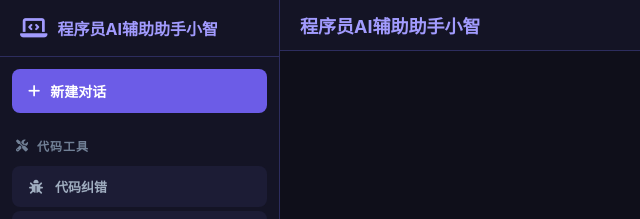
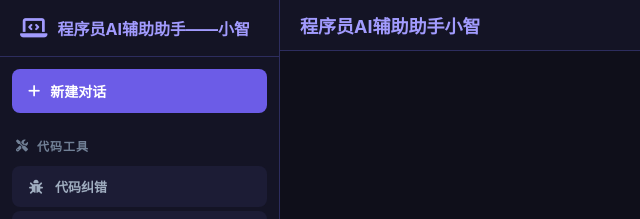
Before and after one commit to Leo-jx/teacher, a website: page public/index.html in a window 1280 px wide. Shown: the top 219 px of the page, 0-640 px from the left. Drawn offline with nearby package versions, Linux system fonts and the light colour scheme.

Commit message:
Style: unify title format to '程序员AI辅助助手小智'

```diff
--- a/public/index.html
+++ b/public/index.html
@@ -8,7 +8,7 @@
     <meta name="apple-mobile-web-app-status-bar-style" content="black-translucent">
     <meta name="format-detection" content="telephone=no">
     <meta name="mobile-web-app-capable" content="yes">
-    <title>程序员AI辅助助手小智</title>
+    <title>程序员AI辅助助手——小智</title>
     <link rel="stylesheet" href="/css/style.css">
     <link rel="stylesheet" href="https://cdnjs.cloudflare.com/ajax/libs/highlight.js/11.9.0/styles/atom-one-dark.min.css">
     <link rel="stylesheet" href="https://cdnjs.cloudflare.com/ajax/libs/font-awesome/6.5.1/css/all.min.css">
@@ -19,7 +19,7 @@
             <div class="sidebar-header">
                 <div class="logo">
                     <i class="fas fa-laptop-code"></i>
-                    <span>程序员AI辅助助手小智</span>
+                    <span>程序员AI辅助助手——小智</span>
                 </div>
                 <button class="sidebar-toggle" id="sidebarClose">
                     <i class="fas fa-times"></i>
```
